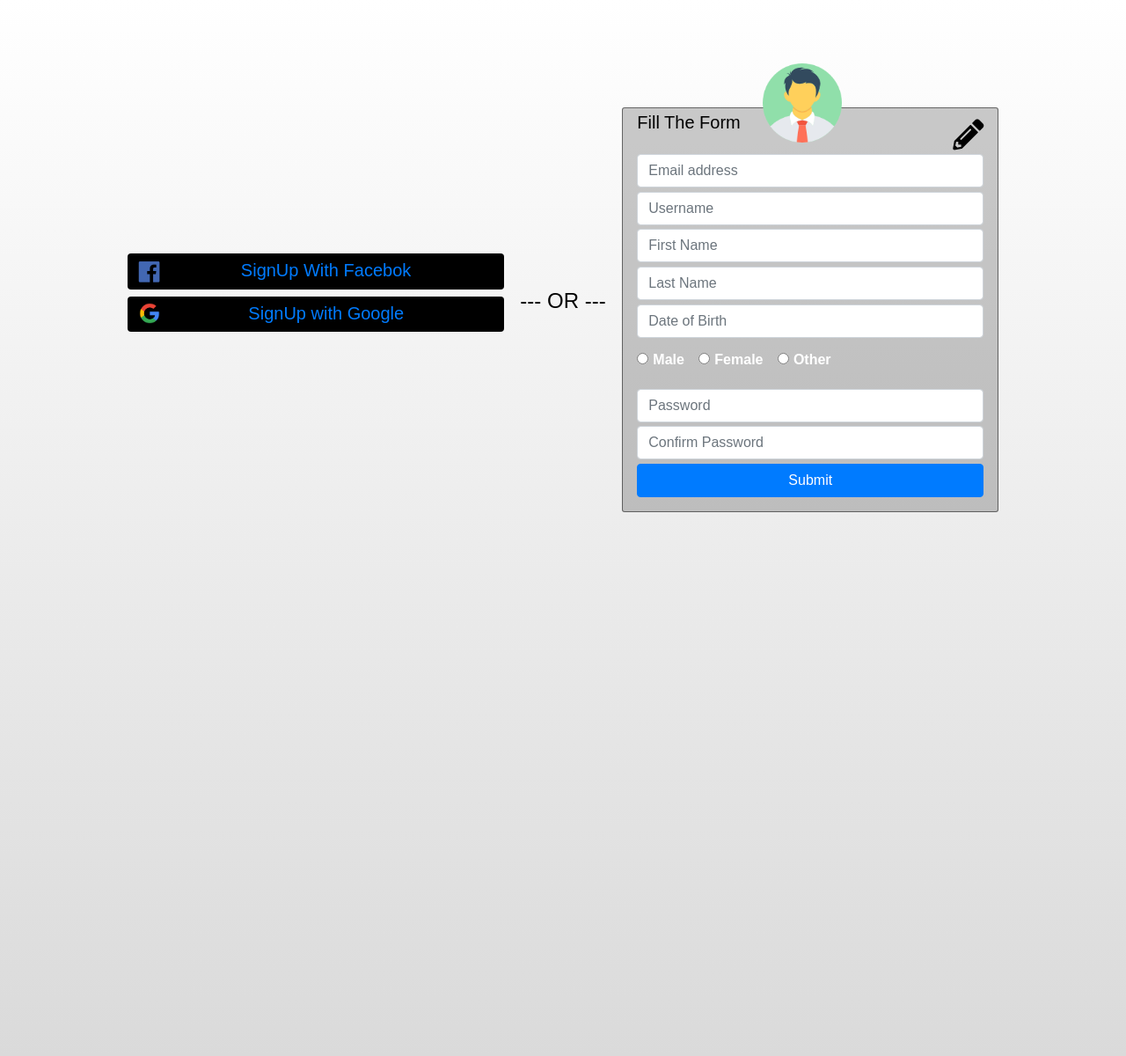
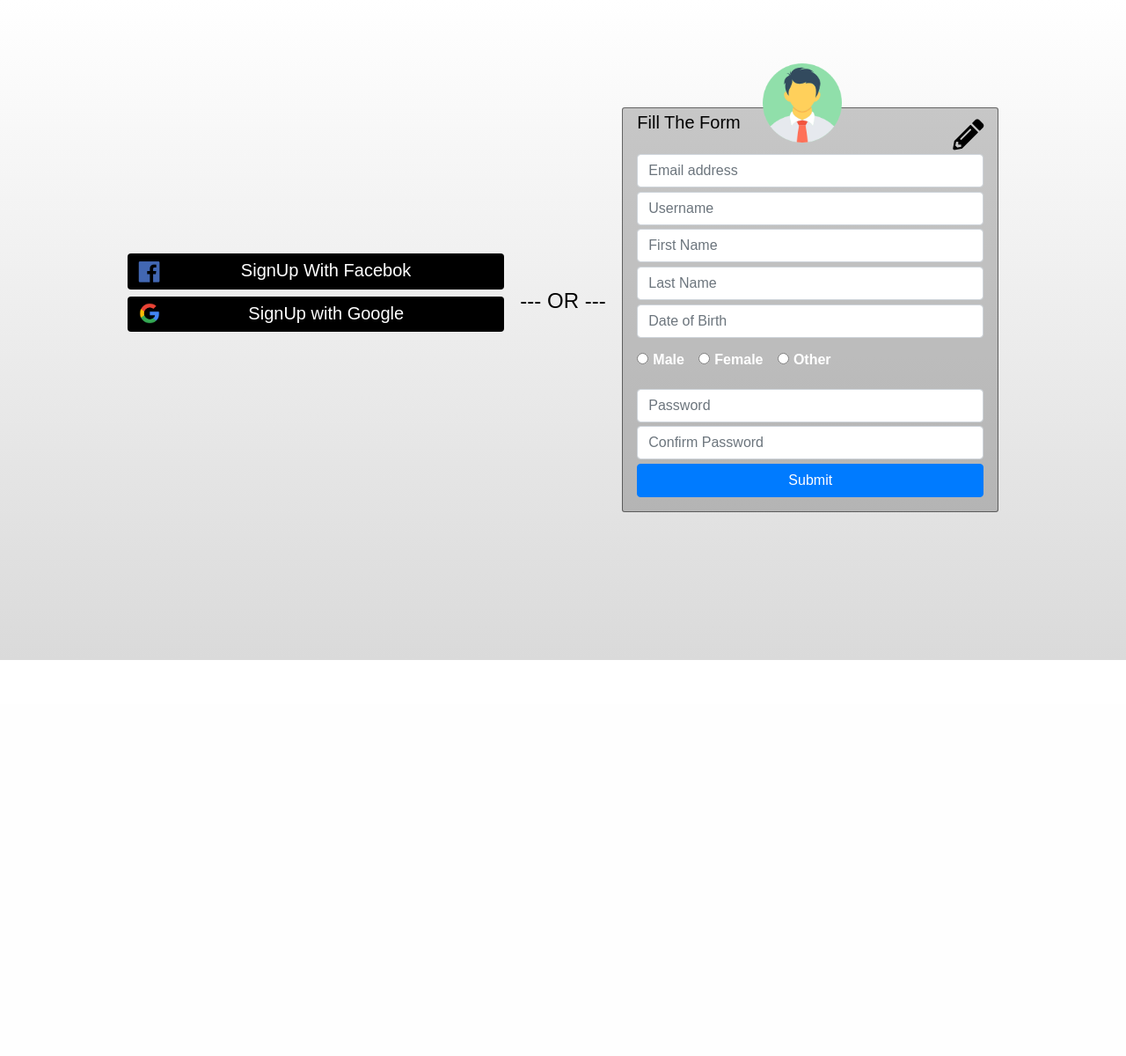
Before and after one commit to sumitcn/waste-management, a Django app: page /register/ in a window 1280 px wide. Shown: the whole page at 88% size. After the commit the page ends 750 px from the top, so only its background shows below. Run offline with Django 3.2, Linux system fonts and the light colour scheme; some libraries are stand-ins or nearby versions.

Commit message:
pushing in development branch

```diff
--- a/account/static/account/css/register.css
+++ b/account/static/account/css/register.css
@@ -1,14 +1,12 @@
 body{
   font-family: 'HarmoniaSans',Arial!important;
-  background: White 		;
+  background: white;
   background: linear-gradient(white,#DADADA);
-  background-repeat: repeat;
+  background-repeat: no-repeat;
   box-sizing: border-box;
   background-size: cover;
-  overflow-x:hidden;
-  margin-right: auto;
-  margin-left: auto;
-  height: 150vh;
+  Overflow-x:hidden;
+  height: auto;
   width: auto;
 }
 .container-All{
--- a/account/templates/account/register.html
+++ b/account/templates/account/register.html
@@ -29,13 +29,13 @@
                       </div>
                     {% endif %}
 
-			<button class="btn btn-block btn-black"><i class="fab fa-facebook fbicon"></i>
-				<span class="icontext h5"><a href = "{% url 'social:begin' 'facebook' %}">SignUp With Facebok</a></span>
+			<button class="btn btn-block btn-black"><a href = "{% url 'social:begin' 'facebook' %}"><i class="fab fa-facebook fbicon"></i>
+				<span class="icontext h5">SignUp With Facebok</span></a>
 			</button>
-			<button class="btn btn-block btn-black">
+			<button class="btn btn-block btn-black"><a href = "{% url 'social:begin' 'google-oauth2'  %}">
 				<!-- <i class="fab fa-google-plus-square googleicon"></i> -->
 				<img src="{% static 'account/img/googlePng.png' %}" width="24" class="googleicon">
-				<span class="h5 googleicontext"><a href = "{% url 'social:begin' 'google-oauth2'  %}">SignUp with Google</a></span>
+				<span class="h5 googleicontext">SignUp with Google</span> </a>
 			</button>
 
 
```
